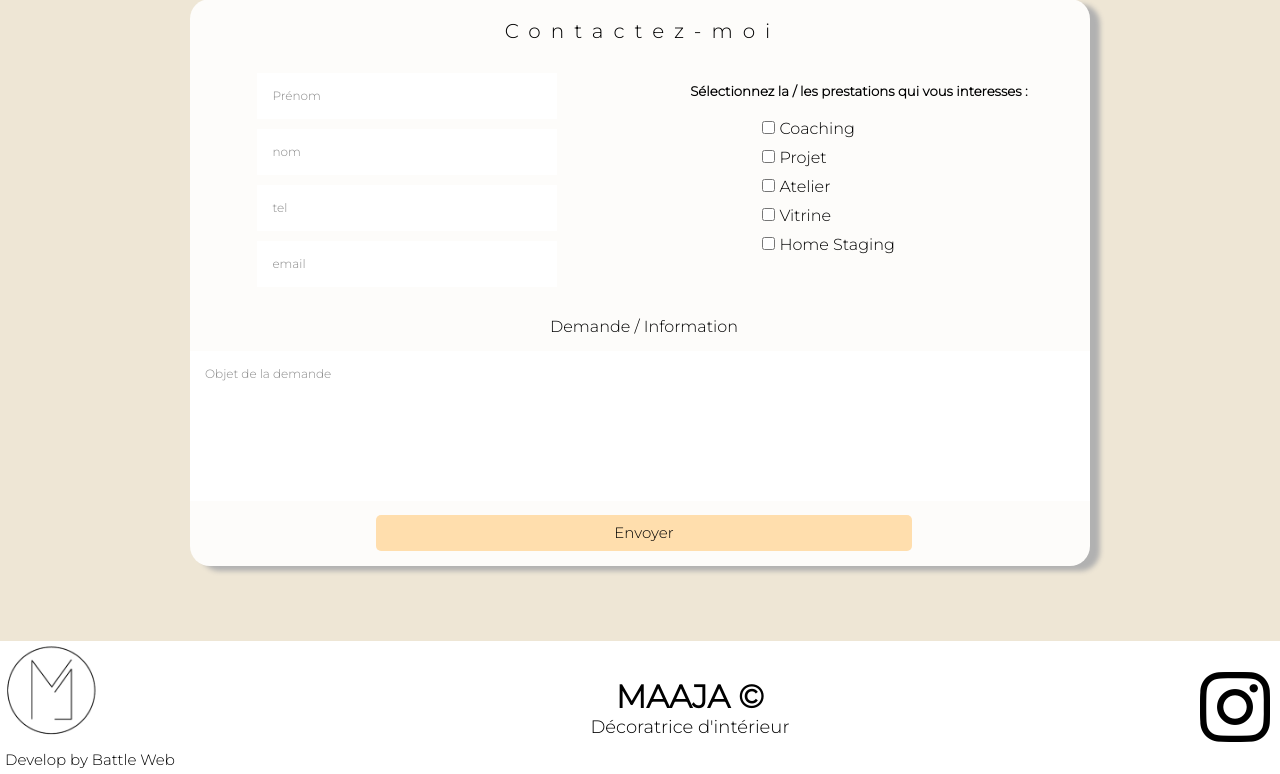
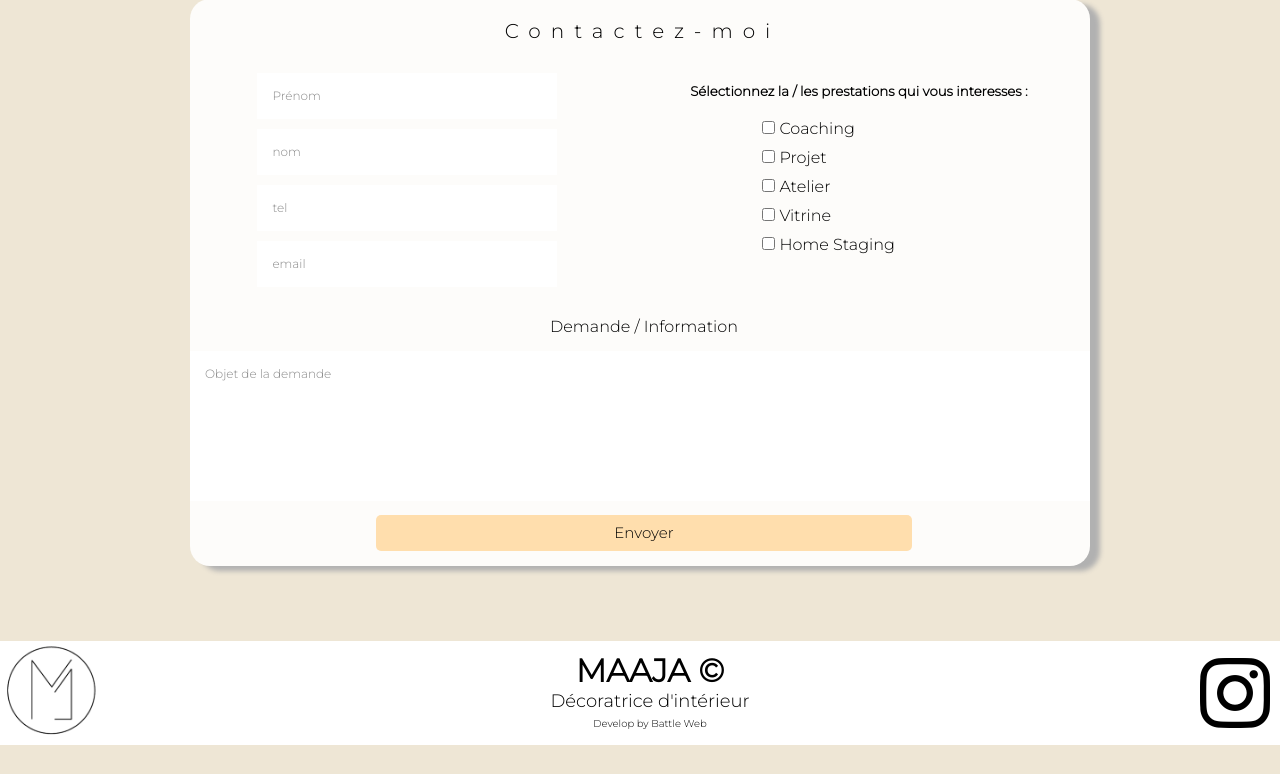
Before and after one commit to MikeAppDev/maaja, a PHP site: page /PHP/ in a window 1280 px wide. Shown: the part 3436-4210 px from the top of the page. After the commit the page ends 4181 px from the top, so only its background shows below. Run offline with PHP 8.4, Linux system fonts and the light colour scheme; some libraries are stand-ins or nearby versions.

Commit message:
modification develop by battleweb & position

```diff
--- a/css/footer.scss
+++ b/css/footer.scss
@@ -52,5 +52,5 @@
 
 .bf{
   padding: 5px;
-  font-size: 15px;
+  font-size: 10px;
 }
--- a/index.php
+++ b/index.php
@@ -466,15 +466,15 @@ $cool = "<div class='center'><p class='center fond'> $_POST[prenom] $_POST[nom]
         <div>
             <img class="footer__logo" src="./assets/logo-maaja-marion-decoratrice-interieur.png" alt="logo maaja décoratrice d'intérieur tarn et garone">
         </div>
-        <div class="center bf">
-            <a href="https://sitevitrine.battlefast.com/">Develop by Battle Web</a>
-        </div>
+
 
     </div>
     <div class="footer__content__text">
         <div><h4 class="footer__titre">MAAJA ©</h4></div>
         <div><p class="footer__sousTitre">Décoratrice d'intérieur</p></div>
-
+        <div class="center bf">
+            <a href="https://sitevitrine.battlefast.com/">Develop by Battle Web</a>
+        </div>
     </div>
     <div class="footer__content__reseau">
         <a href="https://www.instagram.com/maaja.deco/?hl=fr"><i class="fab fa-instagram footer__instafoot"></i></a>
--- a/rendu.css
+++ b/rendu.css
@@ -726,7 +726,7 @@ fieldset {
 }
 .bf {
   padding: 5px;
-  font-size: 15px;
+  font-size: 10px;
 }
 
 .menu {
```
